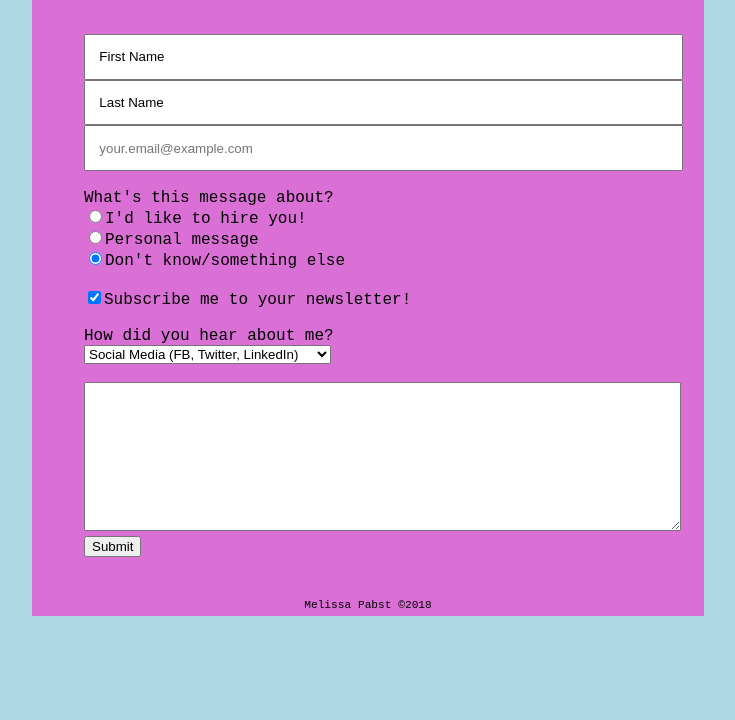
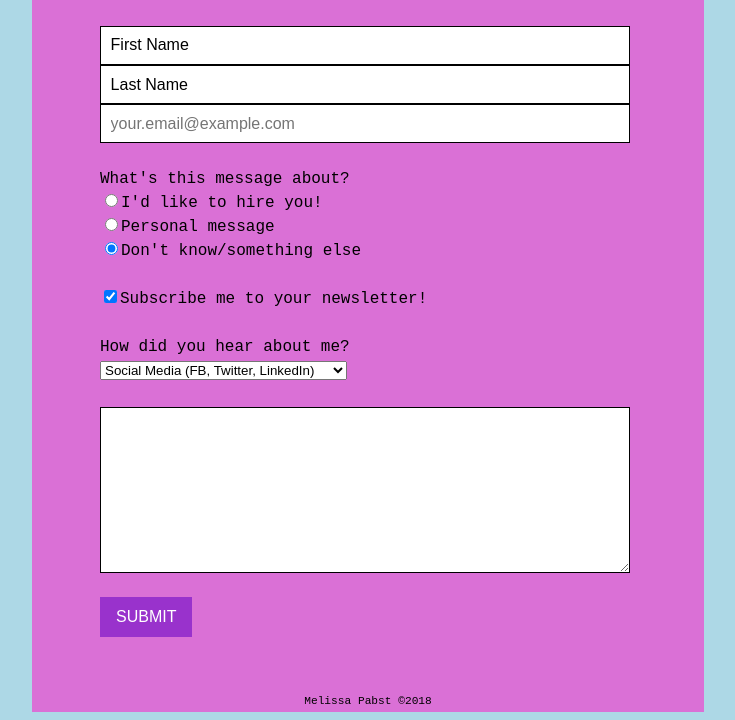
Before and after one commit to MelissaPabst/savvycoders2, a website: page contact/index.html in a window 1280 px wide. Shown: the part 130-850 px from the top of the page, without its empty margins (272-1007 px from the left). Before the commit the page ends 800 px from the top, so only its background shows below. Drawn offline with Linux system fonts and the light colour scheme.

Commit message:
styles form

```diff
--- a/css/style.css
+++ b/css/style.css
@@ -1,24 +1,57 @@
 /* Form */
 form {
-    padding: 2em;
     max-width: 600px;
     margin: 0 auto;
+    position: relative;
+    font-size: 1em;
+    line-height: 1.5em;
+    text-decoration: none;
+    border-radius: 0%;
+    padding: 3em;
+    padding-top: 1.5em;
+    /* border: 1px solid #DDD; */
+    border: inset 1px solid #DDD;
+}
+
+.form_label {
+    display: block;
 }
 
 input[type="text"] {
-    width: 100%;
-    padding: 1em;
+    width: 95%;
+    margin: auto;
+    padding: 0.6rem;
+    border: 1px solid black;
+    font-size: 16px;
 
 }
 input[type="email"] {
-    width: 100%;
-    padding: 1em;
+    width: 95%;
+    margin: auto;
+    padding: 0.6rem;
+    border: 1px solid black;
+    font-size: 16px;
 
 }
 textarea[name="user_message"]{
-    width: 100%;
-    padding: 1em;
+    width: 95%;
+    margin: auto;
+    padding: 0.6rem;
+    border: 1px solid black;
+    font-size: 16px;
+}
 
+input[type="submit"]{
+    margin-top: 1em;
+    display: block;
+    width: auto;
+    padding: 0.7em 1em;
+    background-color: darkorchid;
+    border: 0;
+    color: #FFFFFF;
+    text-transform: uppercase;
+    font-family: 'Mina', sans-serif;
+    font-size: 1em;
 }
 
 /* Blog */
```
